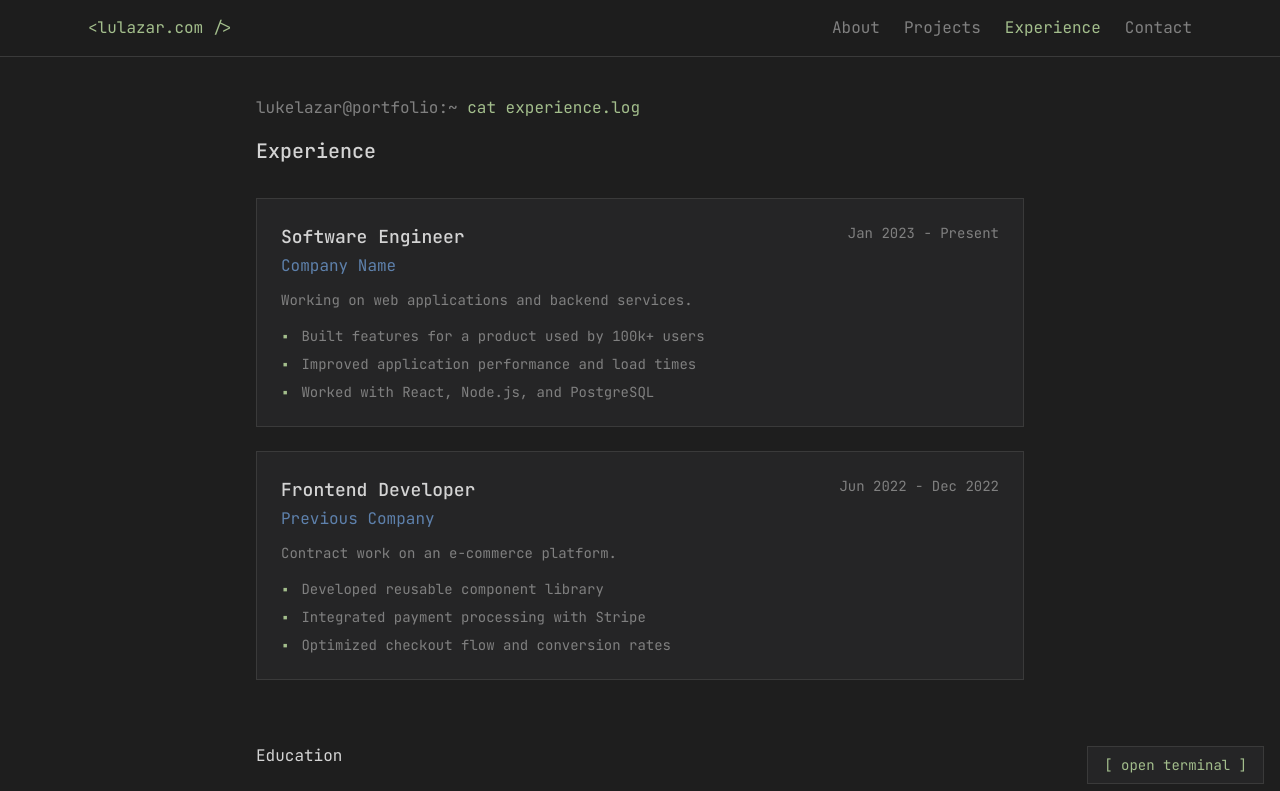
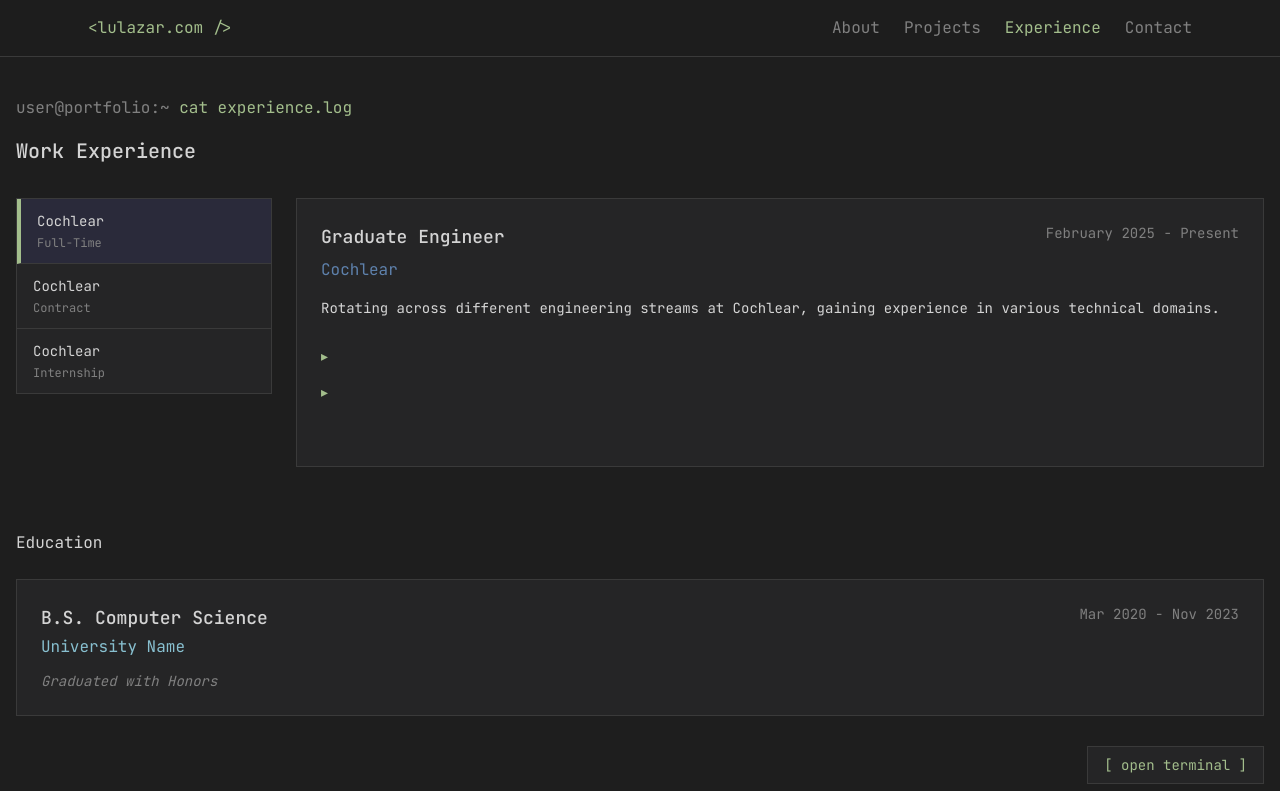
Before and after one commit to lazarr1/lulazar-com, a React (Vite) app: page /experience in a window 1280 px wide. Shown: the top 791 px of the page. Built offline with nearby package versions, Linux system fonts and the light colour scheme.

Commit message:
wip experience

```diff
--- a/package.json
+++ b/package.json
@@ -1,3 +1,4 @@
+
   {
       "name": "Personal Website Design",
       "version": "0.1.0",
@@ -41,7 +42,6 @@
           "react-day-picker": "^8.10.1",
           "react-dom": "^18.3.1",
           "react-hook-form": "^7.55.0",
-            "react-icons": "^5.5.0",
           "react-resizable-panels": "^2.1.7",
           "react-router-dom": "*",
           "recharts": "^2.15.2",
--- a/src/index.css
+++ b/src/index.css
@@ -57,6 +57,7 @@
     --container-3xl: 48rem;
     --container-4xl: 56rem;
     --container-6xl: 72rem;
+    --container-7xl: 80rem;
     --text-xs: .75rem;
     --text-xs--line-height: calc(1 / .75);
     --text-sm: .875rem;
@@ -479,12 +480,24 @@
     display: grid;
   }
 
+  .h-48 {
+    height: calc(var(--spacing) * 48);
+  }
+
   .h-\[300px\] {
     height: 300px;
   }
 
+  .h-full {
+    height: 100%;
+  }
+
   .min-h-screen {
     min-height: 100vh;
+  }
+
+  .w-64 {
+    width: calc(var(--spacing) * 64);
   }
 
   .w-full {
@@ -507,8 +520,16 @@
     max-width: var(--container-6xl);
   }
 
+  .max-w-7xl {
+    max-width: var(--container-7xl);
+  }
+
   .flex-1 {
     flex: 1;
+  }
+
+  .flex-shrink-0 {
+    flex-shrink: 0;
   }
 
   .flex-wrap {
@@ -547,10 +568,10 @@
     gap: calc(var(--spacing) * 6);
   }
 
-  :where(.space-y-2 > :not(:last-child)) {
+  :where(.space-y-3 > :not(:last-child)) {
     --tw-space-y-reverse: 0;
-    margin-block-start: calc(calc(var(--spacing) * 2) * var(--tw-space-y-reverse));
-    margin-block-end: calc(calc(var(--spacing) * 2) * calc(1 - var(--tw-space-y-reverse)));
+    margin-block-start: calc(calc(var(--spacing) * 3) * var(--tw-space-y-reverse));
+    margin-block-end: calc(calc(var(--spacing) * 3) * calc(1 - var(--tw-space-y-reverse)));
   }
 
   :where(.space-y-4 > :not(:last-child)) {
@@ -559,10 +580,8 @@
     margin-block-end: calc(calc(var(--spacing) * 4) * calc(1 - var(--tw-space-y-reverse)));
   }
 
-  :where(.space-y-6 > :not(:last-child)) {
-    --tw-space-y-reverse: 0;
-    margin-block-start: calc(calc(var(--spacing) * 6) * var(--tw-space-y-reverse));
-    margin-block-end: calc(calc(var(--spacing) * 6) * calc(1 - var(--tw-space-y-reverse)));
+  .overflow-hidden {
+    overflow: hidden;
   }
 
   .overflow-y-auto {
@@ -579,6 +598,11 @@
     border-bottom-width: 1px;
   }
 
+  .border-l-4 {
+    border-left-style: var(--tw-border-style);
+    border-left-width: 4px;
+  }
+
   .border-\[\#3a3a3a\] {
     border-color: #3a3a3a;
   }
@@ -587,12 +611,20 @@
     border-color: #a3be8c;
   }
 
+  .border-l-\[\#a3be8c\] {
+    border-left-color: #a3be8c;
+  }
+
   .bg-\[\#1e1e1e\] {
     background-color: #1e1e1e;
   }
 
   .bg-\[\#1e1e1e\]\/95 {
     background-color: oklab(23.5031% 7.45058e-9 1.49012e-8 / .95);
+  }
+
+  .bg-\[\#2a2a3a\] {
+    background-color: #2a2a3a;
   }
 
   .bg-\[\#252526\] {
@@ -605,6 +637,10 @@
 
   .bg-transparent {
     background-color: #0000;
+  }
+
+  .object-cover {
+    object-fit: cover;
   }
 
   .p-4 {
@@ -663,6 +699,10 @@
     text-align: center;
   }
 
+  .text-left {
+    text-align: left;
+  }
+
   .font-mono {
     font-family: var(--font-mono);
   }
@@ -698,14 +738,6 @@
     color: #88c0d0;
   }
 
-  .text-\[\#dfbfff\] {
-    color: #dfbfff;
-  }
-
-  .text-\[\#ffa9e8\] {
-    color: #ffa9e8;
-  }
-
   .text-\[\#808080\] {
     color: gray;
   }
@@ -728,6 +760,10 @@
 
   .opacity-0 {
     opacity: 0;
+  }
+
+  .opacity-60 {
+    opacity: .6;
   }
 
   .shadow-2xl {
@@ -815,9 +851,20 @@
     }
   }
 
+  .last\:border-b-0:last-child {
+    border-bottom-style: var(--tw-border-style);
+    border-bottom-width: 0;
+  }
+
   @media (hover: hover) {
     .hover\:border-\[\#a3be8c\]:hover {
       border-color: #a3be8c;
+    }
+  }
+
+  @media (hover: hover) {
+    .hover\:bg-\[\#2a2a3a\]:hover {
+      background-color: #2a2a3a;
     }
   }
 
--- a/src/pages/Experience.tsx
+++ b/src/pages/Experience.tsx
@@ -1,74 +1,200 @@
-import { PageTransition } from '../components/PageTransition';
+import { useState } from "react";
+import { PageTransition } from "../components/PageTransition";
 
-const experiences = [
+interface Experience {
+  id: string;
+  company: string;
+  type: string;
+  position: string;
+  period: string;
+  description: string;
+  rotations?: {
+    title: string;
+    points: string[];
+    tags: string[];
+  }[];
+  points?: string[];
+  tags?: string[];
+}
+
+const experiences: Experience[] = [
   {
-    company: 'Company Name',
-    position: 'Software Engineer',
-    period: 'Jan 2023 - Present',
-    description: 'Working on web applications and backend services.',
-    points: [
-      'Built features for a product used by 100k+ users',
-      'Improved application performance and load times',
-      'Worked with React, Node.js, and PostgreSQL'
-    ]
+    id: "cochlear-ft",
+    company: "Cochlear",
+    type: "Full-Time",
+    position: "Graduate Engineer",
+    period: "February 2025 - Present",
+    description:
+      "Rotating across different engineering streams at Cochlear, gaining experience in various technical domains.",
+    rotations: [
+      {
+        title: "",
+        points: ["", ""],
+        tags: [],
+      },
+    ],
   },
   {
-    company: 'Previous Company',
-    position: 'Frontend Developer',
-    period: 'Jun 2022 - Dec 2022',
-    description: 'Contract work on an e-commerce platform.',
+    id: "cochlear-contract",
+    company: "Cochlear",
+    type: "Contract",
+    position: "Software Engineer",
+    period: "Jun 2024 - Feb 2025",
+    description:
+      "Contract position working on various software development projects.",
     points: [
-      'Developed reusable component library',
-      'Integrated payment processing with Stripe',
-      'Optimized checkout flow and conversion rates'
-    ]
-  }
+      "Contributed to the development of medical device software",
+      "Worked with cross-functional teams on product features",
+      "Implemented testing and quality assurance processes",
+    ],
+    tags: ["C++", "Python", "Medical Devices"],
+  },
+  {
+    id: "cochlear-intern",
+    company: "Cochlear",
+    type: "Internship",
+    position: "Software Engineering Intern",
+    period: "Nov 2023 - Feb 2024",
+    description: "Summer internship working on embedded systems and firmware.",
+    points: [
+      "Developed firmware for hearing implant devices",
+      "Participated in code reviews and testing",
+      "Learned embedded systems development practices",
+    ],
+    tags: ["C", "Embedded Systems", "Firmware"],
+  },
 ];
 
 const education = {
-  school: 'University Name',
-  degree: 'B.S. Computer Science',
-  period: 'Mar 2020 - Nov 2023',
-  note: 'Graduated with Honors'
+  school: "University Name",
+  degree: "B.S. Computer Science",
+  period: "Mar 2020 - Nov 2023",
+  note: "Graduated with Honors",
 };
 
 export function Experience() {
+  const [selectedId, setSelectedId] = useState(experiences[0].id);
+  const selected =
+    experiences.find((exp) => exp.id === selectedId) || experiences[0];
+
   return (
     <PageTransition>
       <section className="min-h-screen px-4 py-24">
-        <div className="max-w-3xl mx-auto w-full">
+        <div className="max-w-7xl mx-auto w-full">
           <div className="mb-8 opacity-0 animate-slideInLeft">
             <div className="text-[#a3be8c] mb-4">
-              <span className="text-[#808080]">lukelazar@portfolio:~</span> cat experience.log
+              <span className="text-[#808080]">user@portfolio:~</span> cat
+              experience.log
             </div>
-            <h2>Experience</h2>
+            <h2>Work Experience</h2>
           </div>
 
-          <div className="space-y-6 mb-16">
-            {experiences.map((exp, index) => (
-              <div
-                key={index}
-                className="border border-[#3a3a3a] p-6 bg-[#252526] hover:border-[#a3be8c] transition-colors opacity-0 animate-fadeInUp"
-                style={{ animationDelay: `${index * 0.15}s` }}
+          <div className="flex gap-6 mb-16">
+            {/* Left sidebar - List of experiences */}
+            <div className="w-64 flex-shrink-0 opacity-0 animate-fadeInUp delay-100">
+              <div className="border border-[#3a3a3a] bg-[#252526]">
+                {experiences.map((exp) => (
+                  <button
+                    key={exp.id}
+                    onClick={() => setSelectedId(exp.id)}
+                    className={`w-full text-left px-4 py-3 border-b border-[#3a3a3a] last:border-b-0 transition-colors ${
+                      selectedId === exp.id
+                        ? "bg-[#2a2a3a] border-l-4 border-l-[#a3be8c]"
+                        : "hover:bg-[#2a2a3a]"
+                    }`}
                   >
-                <div className="flex justify-between items-start mb-3 flex-wrap gap-2">
+                    <div className="text-[#d4d4d4] text-sm mb-1">
+                      {exp.company}
+                    </div>
+                    <div className="text-[#808080] text-xs">{exp.type}</div>
+                  </button>
+                ))}
+              </div>
+            </div>
+
+            {/* Right panel - Selected experience details */}
+            <div className="flex-1 opacity-0 animate-fadeInUp delay-200">
+              <div className="border border-[#3a3a3a] bg-[#252526] overflow-hidden">
+                {/* Content */}
+                <div className="p-6">
+                  <div className="flex justify-between items-start mb-4">
                     <div>
-                    <h3 className="text-[#d4d4d4] mb-1">{exp.position}</h3>
-                    <div className="text-[#5e81ac]">{exp.company}</div>
+                      <h3 className="text-[#d4d4d4] mb-2">
+                        {selected.position}
+                      </h3>
+                      <div className="text-[#5e81ac]">{selected.company}</div>
                     </div>
-                  <div className="text-sm text-[#808080]">{exp.period}</div>
+                    <div className="text-sm text-[#808080]">
+                      {selected.period}
                     </div>
-                <p className="text-[#808080] mb-4 text-sm">{exp.description}</p>
-                <ul className="space-y-2">
-                  {exp.points.map((point, i) => (
-                    <li key={i} className="text-[#808080] text-sm flex gap-3">
-                      <span className="text-[#a3be8c]">▪</span>
+                  </div>
+
+                  <p className="text-[#d4d4d4] mb-6 text-sm">
+                    {selected.description}
+                  </p>
+
+                  {/* Rotations if they exist */}
+                  {selected.rotations &&
+                    selected.rotations.map((rotation, index) => (
+                      <div key={index} className="mb-6">
+                        <h4 className="text-[#a3be8c] mb-4 text-sm">
+                          {rotation.title}
+                        </h4>
+                        <ul className="space-y-3 mb-4">
+                          {rotation.points.map((point, i) => (
+                            <li
+                              key={i}
+                              className="text-[#d4d4d4] text-sm flex gap-3"
+                            >
+                              <span className="text-[#a3be8c] mt-1">▸</span>
                               <span>{point}</span>
                             </li>
                           ))}
                         </ul>
+                        <div className="flex flex-wrap gap-2">
+                          {rotation.tags.map((tag) => (
+                            <span
+                              key={tag}
+                              className="px-3 py-1 bg-[#1e1e1e] border border-[#3a3a3a] text-[#5e81ac] text-xs"
+                            >
+                              {tag}
+                            </span>
+                          ))}
+                        </div>
                       </div>
                     ))}
+
+                  {/* Regular points if no rotations */}
+                  {selected.points && (
+                    <>
+                      <ul className="space-y-3 mb-4">
+                        {selected.points.map((point, i) => (
+                          <li
+                            key={i}
+                            className="text-[#d4d4d4] text-sm flex gap-3"
+                          >
+                            <span className="text-[#a3be8c] mt-1">▸</span>
+                            <span>{point}</span>
+                          </li>
+                        ))}
+                      </ul>
+                      {selected.tags && (
+                        <div className="flex flex-wrap gap-2">
+                          {selected.tags.map((tag) => (
+                            <span
+                              key={tag}
+                              className="px-3 py-1 bg-[#1e1e1e] border border-[#3a3a3a] text-[#5e81ac] text-xs"
+                            >
+                              {tag}
+                            </span>
+                          ))}
+                        </div>
+                      )}
+                    </>
+                  )}
+                </div>
+              </div>
+            </div>
           </div>
 
           <div className="opacity-0 animate-fadeInUp delay-400 pb-12">
@@ -83,7 +209,9 @@
                 </div>
                 <div className="text-sm text-[#808080]">{education.period}</div>
               </div>
-              <div className="text-sm text-[#808080] italic">{education.note}</div>
+              <div className="text-sm text-[#808080] italic">
+                {education.note}
+              </div>
             </div>
           </div>
         </div>
```
Also changed, not shown: 1 other file (tests, documents, lock files or other folders). Lines whose indentation alone changed are shown as unchanged.
